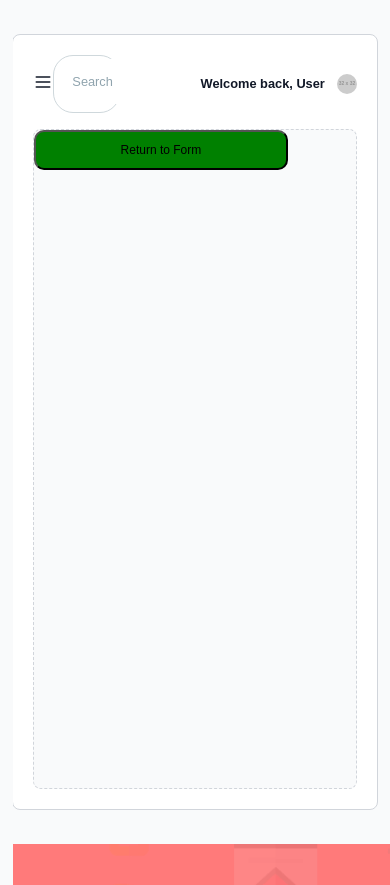
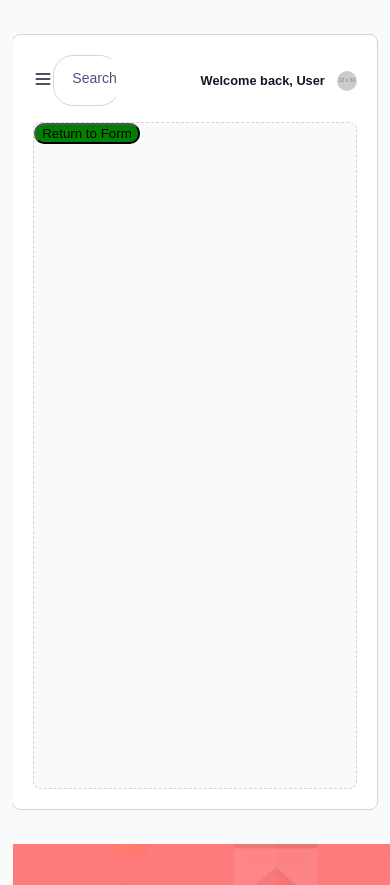
Before and after one commit to Dangyil/react, a React app: page /layout in a window 390 px wide. Built offline with nearby package versions, Linux system fonts and the light colour scheme; the HTML template or start-up script is replaced by a standard one.

Commit message:
more changes

```diff
--- a/src/index.css
+++ b/src/index.css
@@ -153,11 +153,11 @@ input.error {
     cursor: pointer;
     box-shadow: 0 0.2rem hsl(154, 79%, 32%);
 }
-button:hover {
+.submit-btn:hover {
     background-color: hsl(154, 59%, 45%);
     box-shadow: 0 0.3rem hsl(154, 79%, 32%);
 }
-button:disabled {
+.submit-btn:disabled {
     background-color: hsl(138, 25%, 61%);
     cursor: not-allowed;
 }
@@ -201,7 +201,7 @@ button:disabled {
         width: 50vw;
         height: 1rem;
     }
-    button {
+    .submit-btn {
         width: 55vw;
         height: 2.7rem;
     }
@@ -255,7 +255,7 @@ button:disabled {
         height: 1.4rem;
         padding: 0.7rem;
     }
-    button {
+    .submit-btn {
         width: 65vw;
         height: 2.5rem;
         font-size: 0.75rem;
--- a/src/layout.css
+++ b/src/layout.css
@@ -48,6 +48,7 @@ body {
   border-radius: 20px;
   padding: 5px 5px;
   width: 15vw;
+  height: auto;
   background-color: white;
 }
 .search-icon {
@@ -55,9 +56,11 @@ body {
   margin: 6px;
   font-size: 0.875rem;
 }
-.search-input {
+#search-input {
   border: none;
   outline: none;
+  width: 15vw;
+  height: auto;
   flex: 1;
   font-size: 0.875rem;
   color: #333;
--- a/src/layout.jsx
+++ b/src/layout.jsx
@@ -112,7 +112,7 @@ export default function LayoutPage({ children }) {
             <input
               type="text"
               placeholder="Search"
-              className="search-input"
+              id="search-input"
             />
           </div>
           <div className="right">
```
